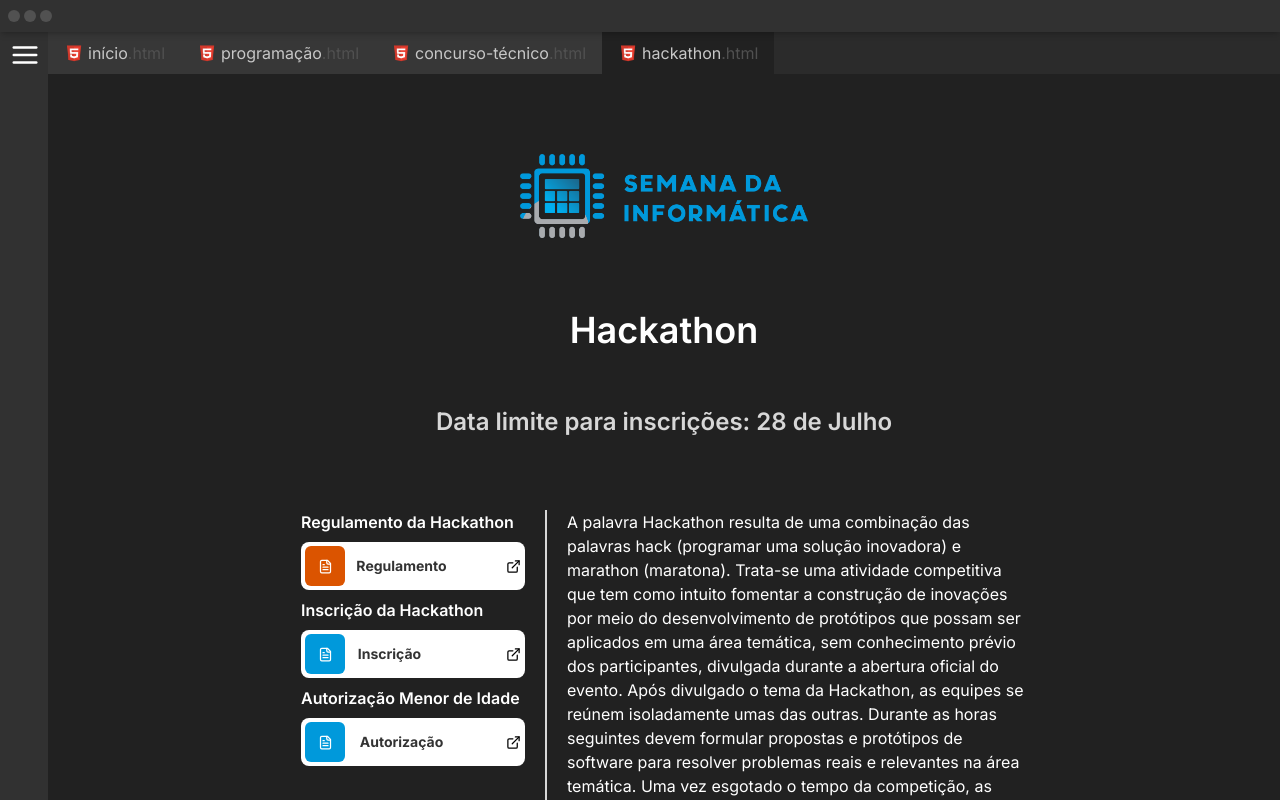
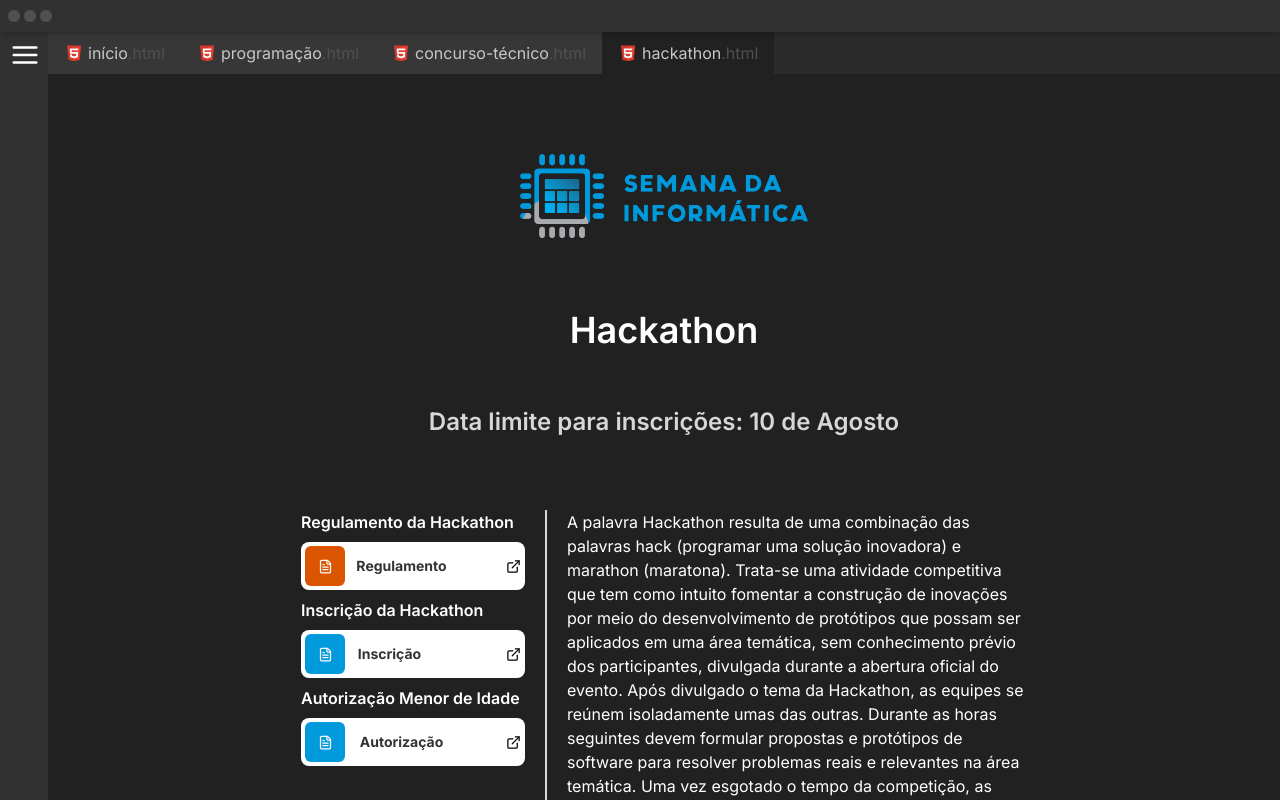
Before and after one commit to GustavoGebhardt/semana-informatica-ifrs, a Next.js app: page /hackathon in a window 1280 px wide. Shown: the top 800 px of the page. Built offline with nearby package versions, Linux system fonts and the light colour scheme.

Commit message:
Change Hackathon Dates

```diff
--- a/src/app/hackathon/page.tsx
+++ b/src/app/hackathon/page.tsx
@@ -18,7 +18,7 @@ export default function Hackathon() {
             <p className="font-semibold text-2xl sm:text-4xl">Hackathon</p>
           </div>
         </div>
-        <p className="w-[270px] font-semibold text-center text-xl pt-6 text-[#D7D7D7] sm:text-2xl sm:w-full">Data limite para inscrições: 28 de Julho</p>
+        <p className="w-[270px] font-semibold text-center text-xl pt-6 text-[#D7D7D7] sm:text-2xl sm:w-full">Data limite para inscrições: 10 de Agosto</p>
         <div className="flex flex-col-reverse justify-center pt-10 gap-5 sm:flex-row">
             <div className="flex flex-col gap-2">
               <p className="font-semibold">Regulamento da Hackathon</p>
@@ -56,8 +56,8 @@ export default function Hackathon() {
               Algumas informações importantes:<br></br>
               - Limitado a 8 equipes (por ordem de inscrição)<br></br>
               - Equipes podem ter 4 ou 5 membros, além de 2 suplentes<br></br>
-              - Encerramento das inscrições 28/07/2025 às 23:59<br></br>
-              - Divulgação das inscrições homologadas 01/08/2024<br></br>
+              - Encerramento das inscrições 10/08/2025 às 23:59<br></br>
+              - Divulgação das inscrições homologadas 11/08/2025<br></br>
               - Credenciamento 15/08/2025 das 18h às 19h30<br></br>
               - Inicio da competição 15/08/2025 às 20h<br></br>
               - Fim da competição 16/08/2025 às 12h<br></br>
```
